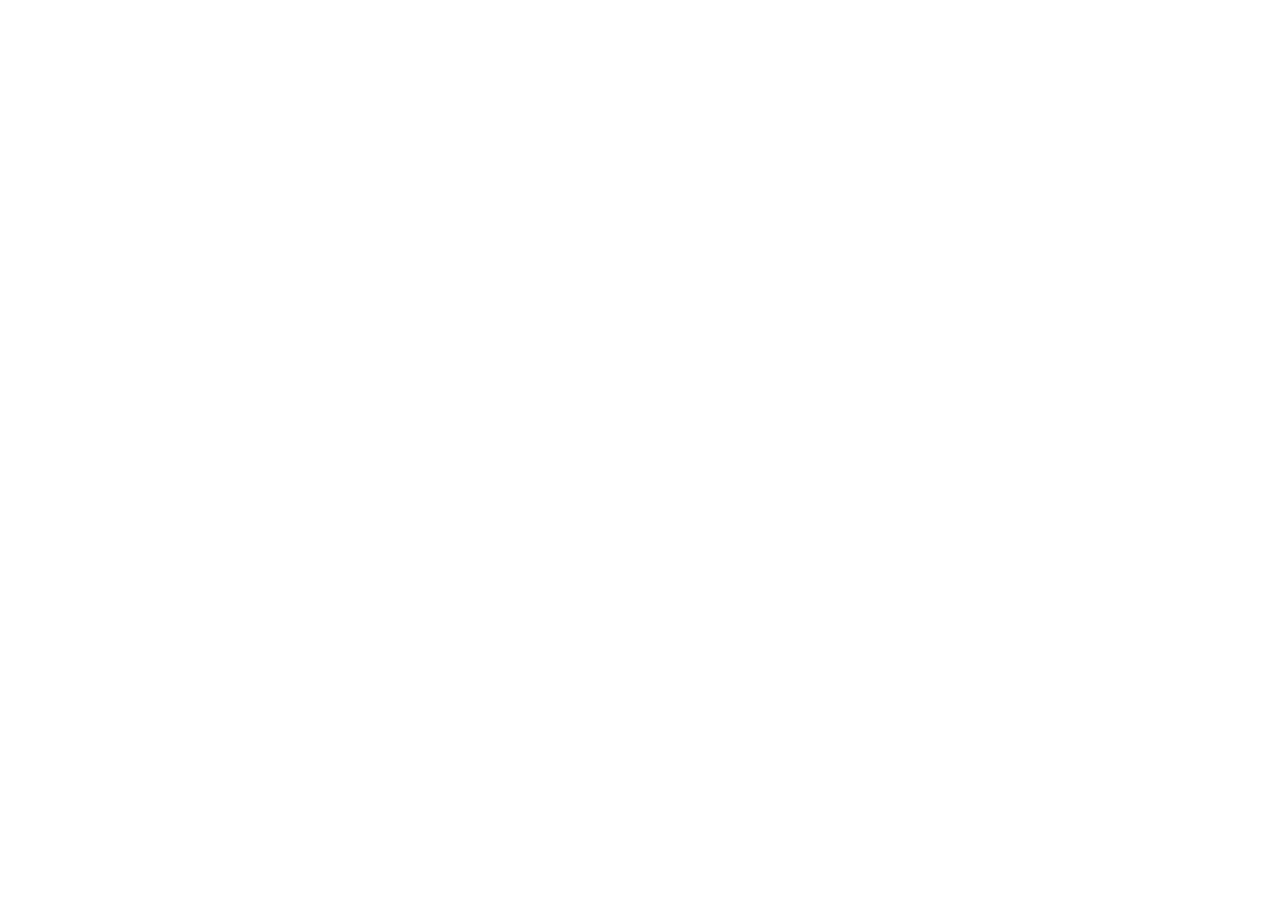
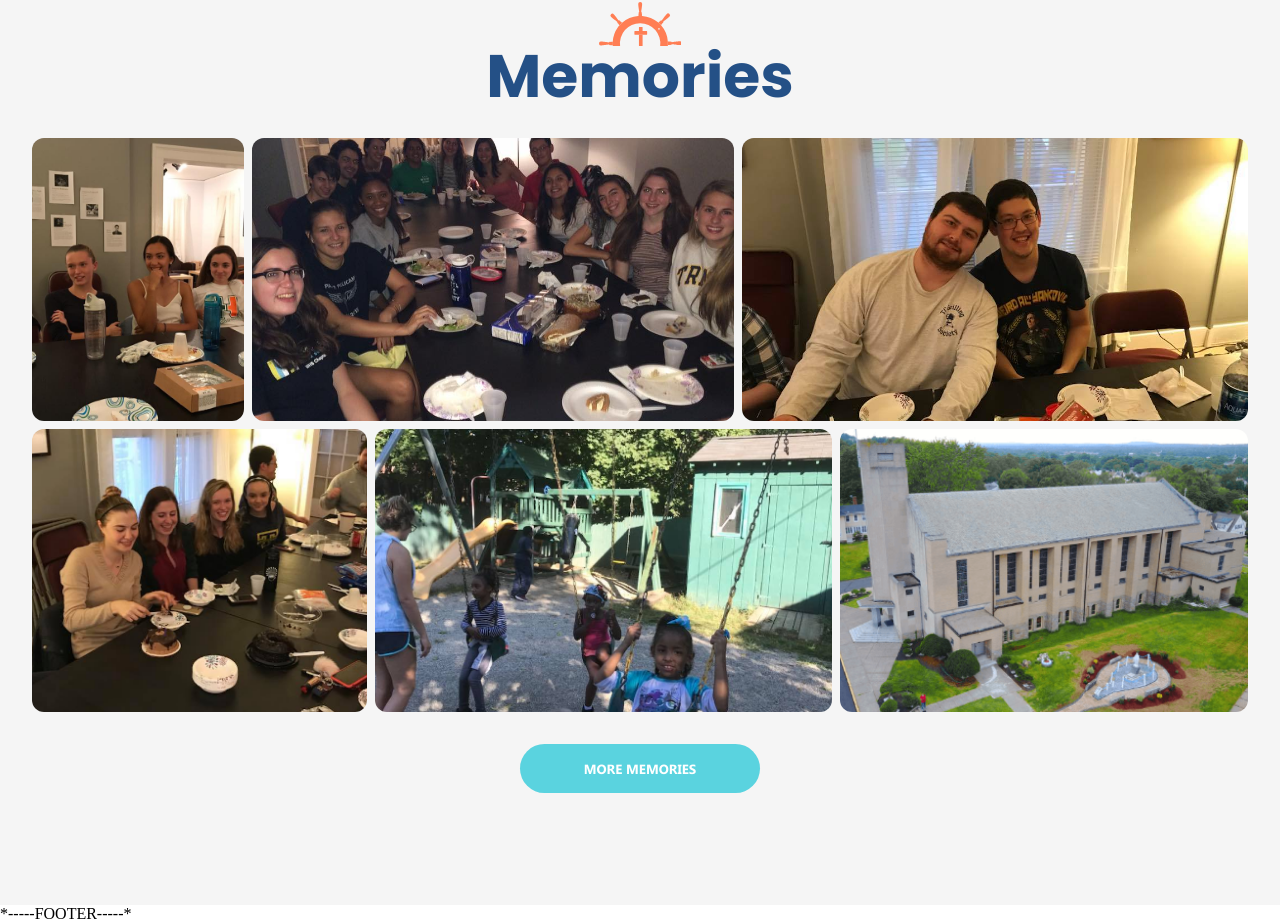
Before and after one commit to cris-dangithub/newman-club-project, a React (Vite) app: page / in a window 1280 px wide. Shown: the part 3995-4918 px from the top of the page. Before the commit the page ends 3935 px from the top, so only its background shows below. Built offline with nearby package versions, Linux system fonts and the light colour scheme.

Commit message:
feat: memories home finished

```diff
--- a/src/components/news/WhatNews.css
+++ b/src/components/news/WhatNews.css
@@ -6,6 +6,8 @@
   padding-right: 2rem;
   gap: 2rem;
   align-items: center;
+  background-color: var(--color-smoke-white);
+  z-index: -5;
 }
 
 .WhatNews__circle-background-container {
@@ -30,6 +32,7 @@
   align-items: center;
   font-size: 2.6rem;
   color: var(--color-dark-orange);
+
 }
 
 .WhatNews__title--bold {
--- a/src/components/news/WhatNews.tsx
+++ b/src/components/news/WhatNews.tsx
@@ -5,7 +5,7 @@
 
 const WhatNews = () => {
   return (
-    <article className="flex-col c-WhatNews">
+    <article className="flex-col c-WhatNews" id="whats-new">
       <div className="flex-col WhatNews__title-container">
         <IconRudder />
         <h2 className="font-red-hat-display--regular WhatNews__title">
--- /dev/null
+++ b/src/lib/mocks/memories.mocks.ts
@@ -0,0 +1,20 @@
+export const memories = [
+  {
+    url: "/img/memories1.png",
+  },
+  {
+    url: "/img/memories2.png",
+  },
+  {
+    url: "/img/memories3.png",
+  },
+  {
+    url: "/img/memories4.png",
+  },
+  {
+    url: "/img/memories5.png",
+  },
+  {
+    url: "/img/memories6.png",
+  },
+];
--- a/src/pages/Home.css
+++ b/src/pages/Home.css
@@ -115,6 +115,42 @@
 .the-crew__btn {
   justify-self: center;
 }
+/* !!!!!!!!!!!!!!!!!!!!!!!!!!!!!! */
+
+.memories {
+  padding-top: 5rem;
+  padding-bottom: 7rem;
+  padding-left: 2rem;
+  padding-right: 2rem;
+  gap: 2rem;
+  background-color: var(--color-smoke-white);
+  align-items: center;
+}
+.memories__container {
+  display: grid;
+  grid-template-columns: 1fr 1fr;
+  gap: 0.5rem;
+  max-width: 500px;
+  margin: auto;
+}
+
+.memories__image {
+  width: 100%;
+  height: 100%;
+  object-fit: cover;
+  border-radius: 12px;
+}
+.memories__image:nth-child(3) {
+  grid-column: 2 / 3;
+  grid-row: 1 / 3;
+}
+.memories__image:nth-child(4) {
+  grid-column: 1 / 3;
+}
+
+.memories__btn {
+  background-color: var(--color-light-aqua) !important;
+}
 
 @media (min-width: 1024px) {
   .events__container {
@@ -162,6 +198,37 @@
     height: 30rem;
     align-self: center;
   }
+
+  .memories__container {
+    grid-template-columns: repeat(50, 1fr);
+    grid-template-rows: 283px 283px;
+    max-width: 1680px;
+  }
+  .memories__image:nth-child(3) {
+    grid-column: auto;
+    grid-row: auto;
+  }
+  .memories__image:nth-child(4) {
+    grid-column: auto;
+  }
+  .memories__image:nth-child(1) {
+    grid-column: 1 / 10;
+  }
+  .memories__image:nth-child(2) {
+    grid-column: 10 / 30;
+  }
+  .memories__image:nth-child(3) {
+    grid-column: 30 / 51;
+  }
+  .memories__image:nth-child(4) {
+    grid-column: 1 / 15;
+  }
+  .memories__image:nth-child(5) {
+    grid-column: 15 / 34;
+  }
+  .memories__image:nth-child(6) {
+    grid-column: 34 / 51;
+  }
 }
 
 @media (min-width: 1280px) {
--- a/src/pages/Home.tsx
+++ b/src/pages/Home.tsx
@@ -11,6 +11,7 @@
 import { theCrewTextOne } from "../lib/utils/texts";
 import CardRewards from "../components/the-crew/CardRewards";
 import WhatNews from "../components/news/WhatNews";
+import { memories } from "../lib/mocks/memories.mocks";
 
 const Home = () => {
   const [maxEvents, setMaxEvents] = useState<number>();
@@ -92,6 +93,23 @@
       </article>
       {/* What's new */}
       <WhatNews />
+      {/* Memories */}
+      <article id="memories" className="flex-col memories">
+        <TitleRudder title="Memories" />
+        <div className="memories__container">
+          {memories.map((memory, idx) => (
+            <img
+              key={idx}
+              src={memory.url}
+              alt=""
+              className="memories__image"
+            />
+          ))}
+        </div>
+        <button className="font-segoe--bold orange-btn memories__btn">
+          More memories
+        </button>
+      </article>
     </main>
   );
 };
```
